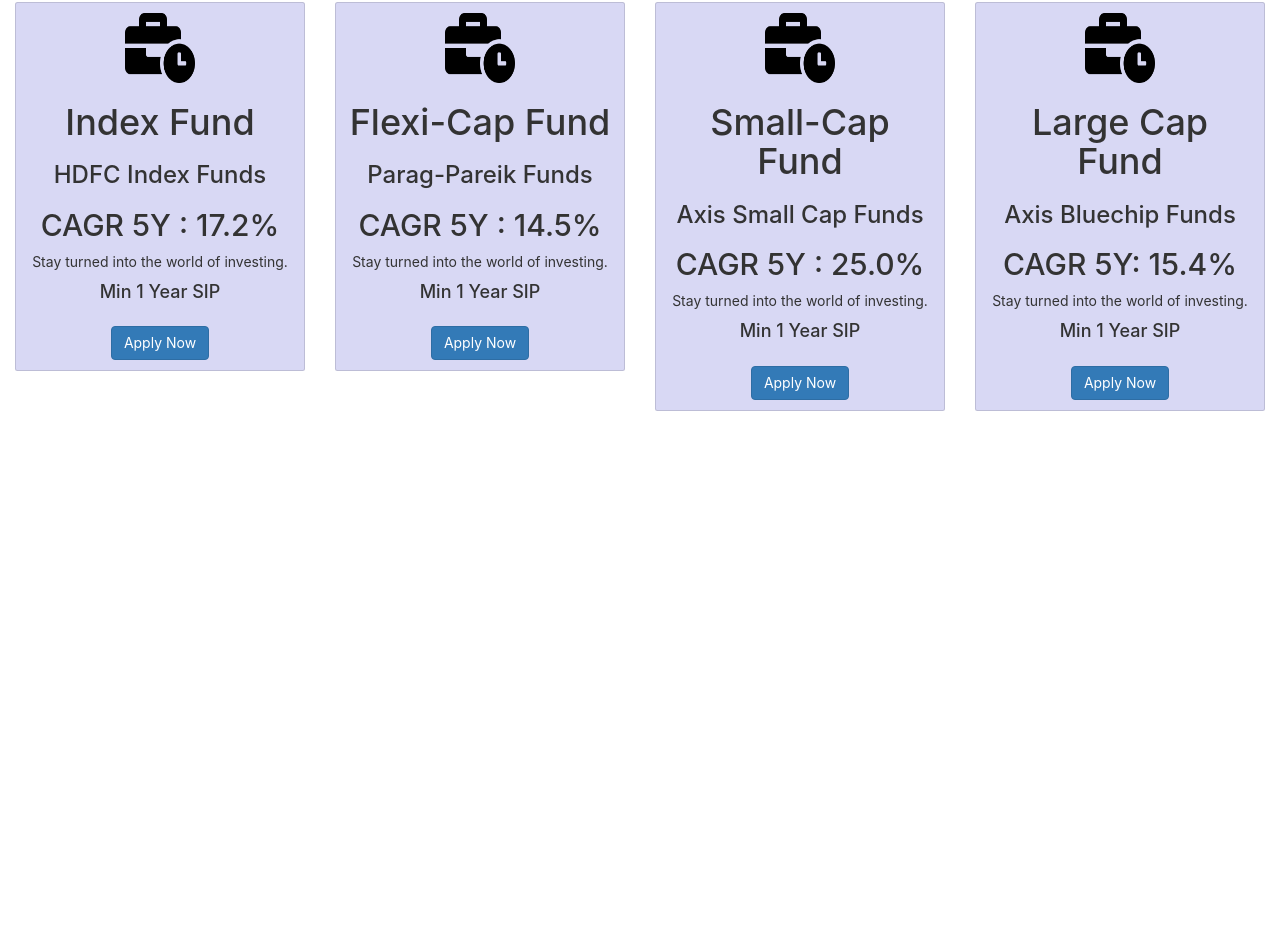
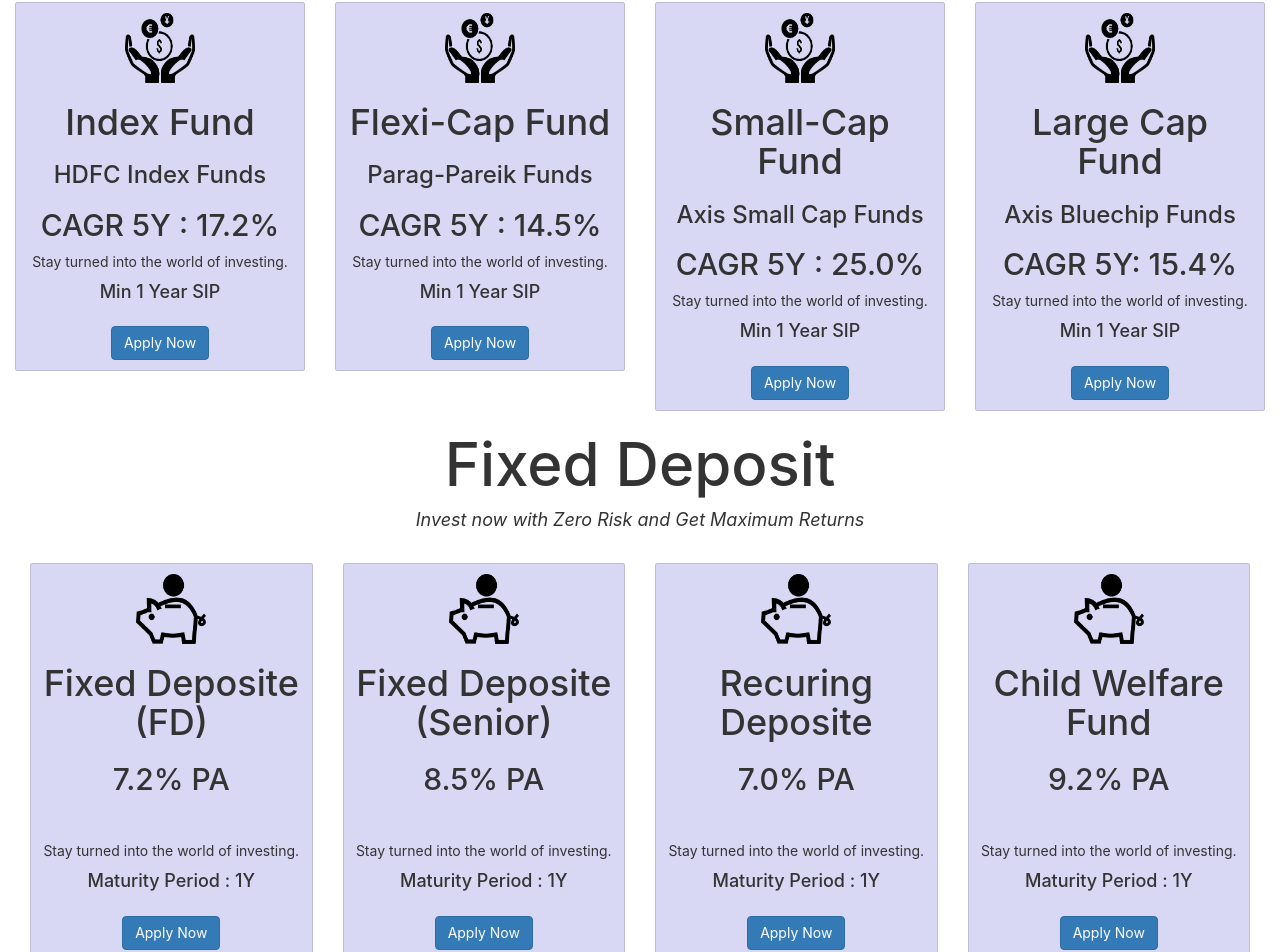
Before and after one commit to Deepakrio/Banking, a React (Create React App) app: page /invest in a window 1280 px wide. Shown: the part 236-1188 px from the top of the page. Before the commit the page ends 800 px from the top, so only its background shows below. Built offline with nearby package versions, Linux system fonts and the light colour scheme.

Commit message:
commit banking

```diff
--- /dev/null
+++ b/src/Components/FixedDeposit.js
@@ -0,0 +1,41 @@
+import React from 'react'
+import Data from '../data/FixedData.json'
+// import './Styles/FixedDeposit.css'
+
+const FixedDeposit =() => {
+
+  const Fixedcards =(cards,index) =>
+  {
+    return(
+
+      <div className="col-md-3 ">
+        <div className="card FixedDeposit cardbg" key={index}>
+          <div className="card-body">
+         <img src={cards.path} class="img" />
+          <h1 className="card-title">{cards.type}</h1>
+            <h2 className="card-title">{cards.roi}</h2>
+            <br></br><br></br>
+            <p className="card-text">{cards.msg}</p>
+            <h4 className="card-title">{cards.time}</h4>
+            <br></br>
+            <a href="#" className="btn btn-primary">Apply Now</a>
+          </div>
+        </div>
+      </div>
+
+    )
+
+  }
+
+  return(
+    <div className="container-fluid">
+    <div className='row'>
+      {Data.map(Fixedcards)}
+
+      </div>
+  </div>
+
+  )
+}
+
+export default FixedDeposit
--- a/src/Components/Home.js
+++ b/src/Components/Home.js
@@ -25,7 +25,6 @@
           <InfoCard />
           <Help/>
 
-
         </div>
       </div>
 
--- a/src/Components/Invest.js
+++ b/src/Components/Invest.js
@@ -12,6 +12,8 @@
 import React from 'react'
 import Data from '../data/investdata.json'
 import './Styles/Invest.css'
+import FixedDeposit from './FixedDeposit'
+
 
 const Invest =() => {
 
@@ -39,6 +41,7 @@
   }
 
   return(
+    <>
     <div className="container-fluid mutxt">
       <h1 id='mutitle'>Mutual Funds</h1>
      <i> <p id='mutag'>Invest now with Minimum Risk and Get Maximum Returns</p></i><br></br>
@@ -48,6 +51,13 @@
       </div>
   </div>
 
+  <div className='container-fluid'>
+  <h1 id='mutitle'>Fixed Deposit</h1>
+  <i> <p id='mutag'>Invest now with Zero Risk and Get Maximum Returns</p></i><br></br>
+    <FixedDeposit/>
+        </div>
+  </>
+
   )
 }
 
--- a/src/Components/Styles/CreateAcc.css
+++ b/src/Components/Styles/CreateAcc.css
@@ -4,6 +4,11 @@
     height: 300px;
     background-color: #f5f5ff  ;
     border: none;
+}
+
+.login h1
+{
+    text-decoration: underline #c1bbcd;
 }
 
 .fullcard
--- a/src/Components/Styles/help.css
+++ b/src/Components/Styles/help.css
@@ -19,6 +19,7 @@
     bottom: 400px;
 right: 100px;
 width: 400px;
+
 overflow-x: hidden;
  z-index: -1;
 }
--- /dev/null
+++ b/src/data/FixedData.json
@@ -0,0 +1,33 @@
+[
+    {
+        "roi" : "7.2% PA",
+        "type" : "Fixed Deposite (FD)",
+        "msg" : "Stay turned into the world of investing.",
+        "time" : "Maturity Period : 1Y",
+        "path": "images/assetsInvest/FixedDeposit.png"
+    },
+    {
+        "roi" : "8.5% PA",
+        "type" : "Fixed Deposite (Senior)",
+        "msg" : "Stay turned into the world of investing.",
+        "time" : "Maturity Period : 1Y",
+        "path": "images/assetsInvest/FixedDeposit.png"
+
+    },
+    {
+        "roi" : "7.0% PA",
+        "type" : "Recuring Deposite",
+        "msg" : "Stay turned into the world of investing.",
+        "time" : "Maturity Period : 1Y",
+        "path": "images/assetsInvest/FixedDeposit.png"
+    },
+    {
+        "roi" : "9.2% PA",
+        "type" : "Child Welfare Fund",
+        "msg" : "Stay turned into the world of investing.",
+        "time" : "Maturity Period : 1Y",
+        "path": "images/assetsInvest/FixedDeposit.png"
+
+
+    }
+]
--- a/src/data/investdata.json
+++ b/src/data/investdata.json
@@ -5,7 +5,7 @@
         "name" : "HDFC Index Funds",
         "msg" : "Stay turned into the world of investing.",
         "time" : "Min 1 Year SIP",
-        "path": "images/assetsloan/buisness.png"
+        "path": "images/assetsInvest/Mutualfunds.png"
     },
     {
         "CAGR" : "CAGR 5Y : 14.5%",
@@ -13,7 +13,7 @@
         "name" : "Parag-Pareik Funds",
         "msg" : "Stay turned into the world of investing.",
         "time" : "Min 1 Year SIP",
-        "path": "images/assetsloan/buisness.png"
+        "path": "images/assetsInvest/Mutualfunds.png"
 
     },
     {
@@ -22,7 +22,7 @@
         "name" : "Axis Small Cap Funds",
         "msg" : "Stay turned into the world of investing.",
         "time" : "Min 1 Year SIP",
-        "path": "images/assetsloan/buisness.png"
+        "path": "images/assetsInvest/Mutualfunds.png"
 
     },
     {
@@ -31,7 +31,7 @@
         "name" : "Axis Bluechip Funds",
         "msg" : "Stay turned into the world of investing.",
         "time" : "Min 1 Year SIP",
-        "path": "images/assetsloan/buisness.png"
+        "path": "images/assetsInvest/Mutualfunds.png"
 
 
     }
```
Also changed, not shown: public/images/assetsInvest/FixedDeposit.png (added), public/images/assetsInvest/Mutualfunds.png (added), src/Components/infocard.js (line endings or trailing spaces).
